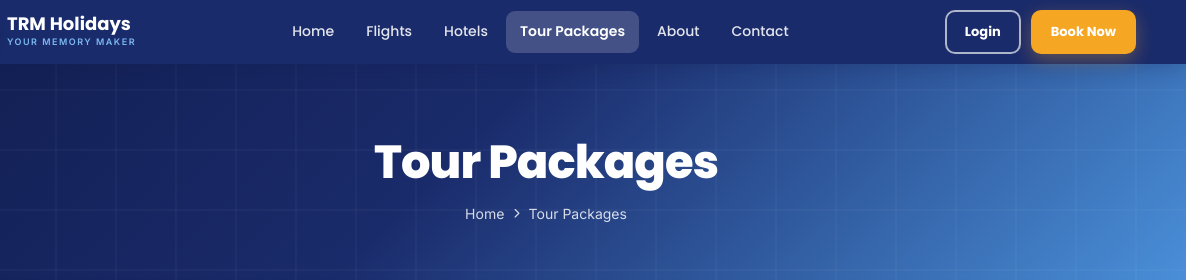
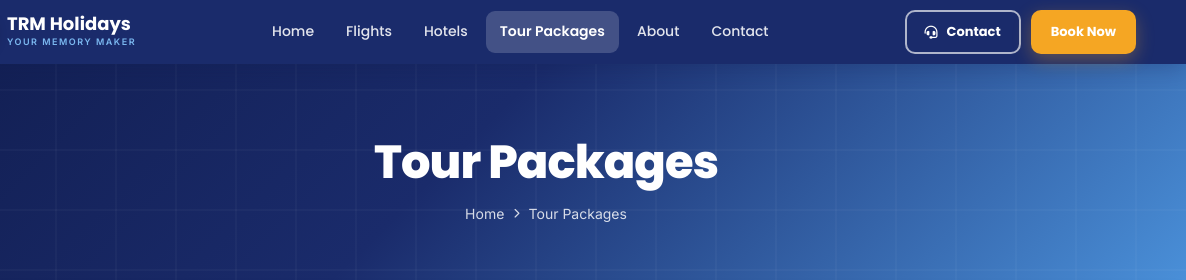
Before and after one commit to Omaar-X/TRM-Holidays-website, a plain HTML site: page tours.html in a window 1280 px wide. Shown: the top 280 px of the page, 94-1280 px from the left. Drawn offline with nearby package versions, Linux system fonts and the light colour scheme.

Commit message:
Update TRM Holidays website

```diff
--- a/assets/css/trm.css
+++ b/assets/css/trm.css
@@ -349,3 +349,12 @@ ul{list-style:none}
 .brand:hover .brand-logo{transform:scale(1.06)}
 .nav.scrolled .brand-logo,.nav.solid .brand-logo{width:40px;height:40px;flex-basis:40px}
 .footer-logo{width:64px;height:64px;border-radius:50%;background:#fff;margin-bottom:16px}
+
+/* ---------- iOS zoom guard ----------
+   Safari on iPhone auto-zooms the whole page when a focused field has a
+   font-size under 16px, which then leaves the layout scrolled sideways.
+   Page-level rules (.fsearch .sf input etc.) out-specify a bare selector,
+   so this override needs !important. Mobile widths only. */
+@media(max-width:768px){
+  input,select,textarea{font-size:16px!important}
+}
--- a/tours.html
+++ b/tours.html
@@ -75,7 +75,7 @@
       <a href="contact.html">Contact</a>
     </nav>
     <div class="nav-actions">
-      <a href="contact.html" class="btn btn-outline">Login</a>
+      <a href="contact.html" class="btn btn-outline"><i class="fa-solid fa-headset"></i> Contact</a>
       <a href="#" data-trm="wa" class="btn btn-gold" target="_blank" rel="noopener">Book Now</a>
     </div>
     <button class="burger" id="burger" aria-label="Open menu" aria-expanded="false"><i class="fa-solid fa-bars"></i></button>
```
Also changed, not shown: flights.html (+1 -1 lines), hotels.html (+1 -1 lines), index.html (+1 -1 lines), tour-detail.html (+1 -1 lines).
